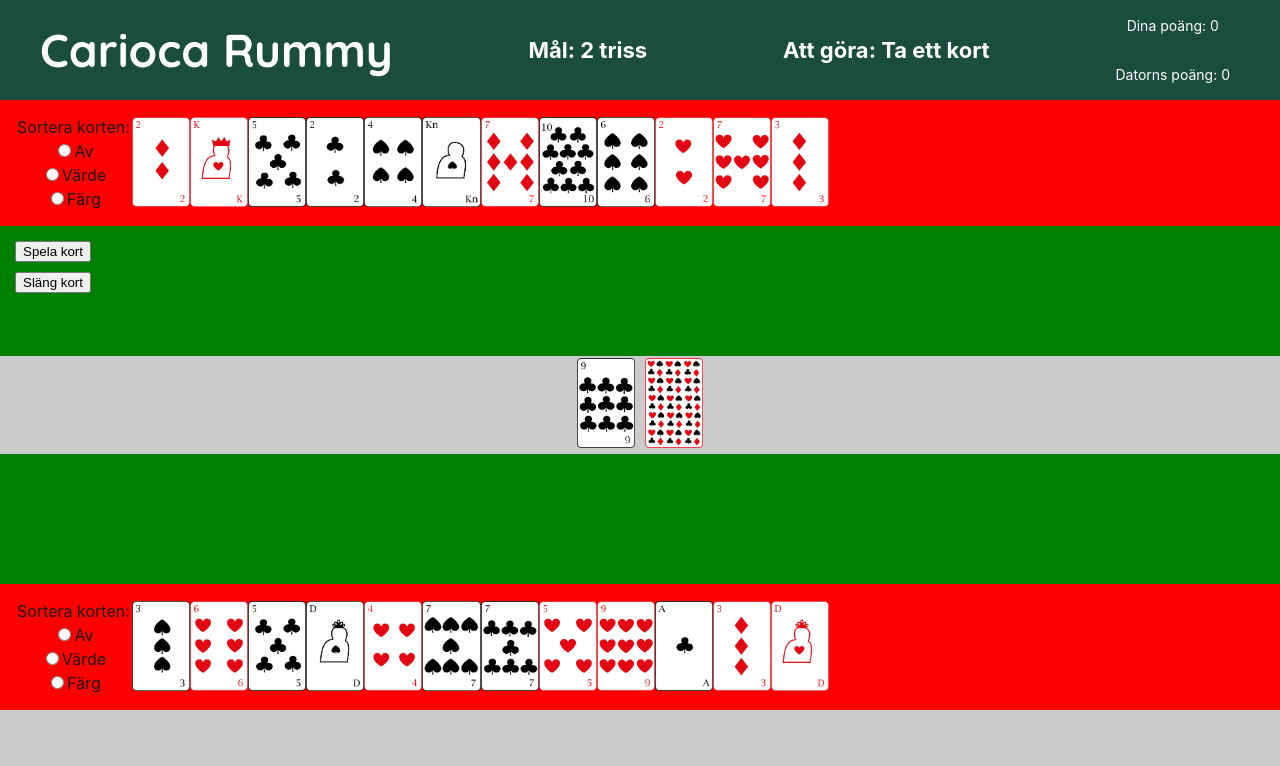
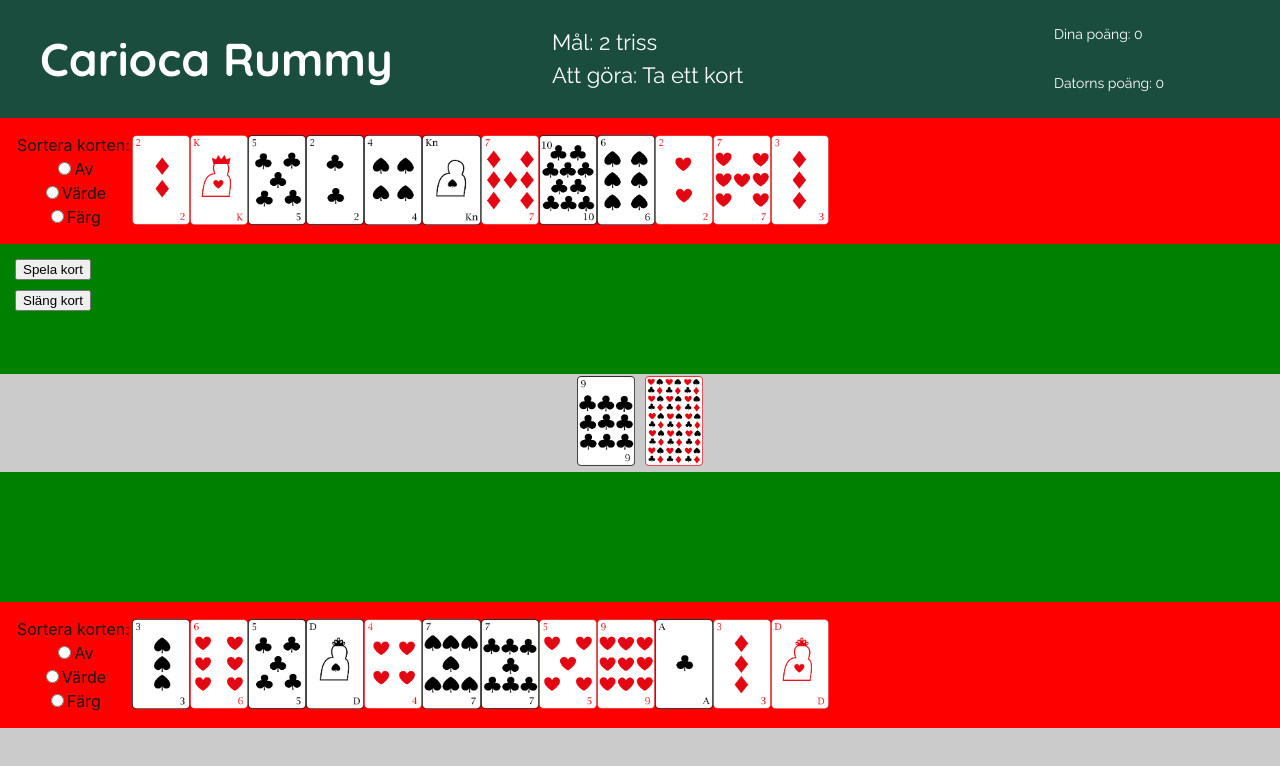
Before and after one commit to Tejpex/carioca-rummy, a React (Vite) app: page / in a window 1280 px wide. Shown: the top 766 px of the page. Built offline with nearby package versions, Linux system fonts and the light colour scheme.

Commit message:
Adjust header-layout

```diff
--- a/index.html
+++ b/index.html
@@ -5,7 +5,7 @@
     <link rel="icon" type="image/svg+xml" href="/vite.svg" />
     <link rel="preconnect" href="https://fonts.googleapis.com">
     <link rel="preconnect" href="https://fonts.gstatic.com" crossorigin>
-    <link href="https://fonts.googleapis.com/css2?family=Quicksand:wght@300..700&display=swap" rel="stylesheet">
+    <link href="https://fonts.googleapis.com/css2?family=Quicksand:wght@300..700&family=Raleway:ital,wght@0,100..900;1,100..900&display=swap" rel="stylesheet">
     <meta name="viewport" content="width=device-width, initial-scale=1.0" />
     <title>Carioca Rummy by Tejpex</title>
   </head>
--- a/src/components/Header.jsx
+++ b/src/components/Header.jsx
@@ -6,9 +6,10 @@ export const Header = () => {
 
   return (
     <HeaderDiv>
-      <Title>Carioca Rummy</Title>
-      <Info>Mål: {contracts[contractNumber].name}</Info>
-      <Info>Att göra: {gameStages[gameStageIndex]}</Info>
+
+        <Title>Carioca Rummy</Title>
+        <Info>Mål: {contracts[contractNumber].name} <br/>Att göra: {gameStages[gameStageIndex]}</Info>
+
       <ScoreDiv>
         <Score>Dina poäng: {player.score}</Score>
         <Score>Datorns poäng: {computer.score}</Score>
@@ -17,39 +18,46 @@ export const Header = () => {
   )
 }
 
-const Title = styled.h1`
-  margin: 0 10px;
-  font-size: 46px;
-  color: white;
-  font-family: "Quicksand", serif;
-  font-optical-sizing: auto;
-  font-weight: 700;
-  font-style: normal;
-`
-
 const Info = styled.h2`
   margin: 0 10px;
   font-size: 22px;
   color: white;
+  font-family: "Raleway", serif;
+  font-weight: 400;
+  font-style: normal;
+  text-align: left;
+  align-self: center;
 `
 
-const Score = styled.p`
-  font-size: 14px;
+
+const HeaderDiv = styled.div`
+  background-color: var(--secondary);
+  width: 100vw;
+  padding: 10px 30px;
+  display: grid;
+  grid-template-columns: 2fr 2fr 1fr;
+`
+
+const Title = styled.h1`
+  margin: 0 10px;
+  text-align: left;
+  font-size: 46px;
   color: white;
+  font-family: "Quicksand", serif;
+  font-weight: 700;
+  font-style: normal;
+  align-self: center;
 `
 
 const ScoreDiv = styled.div`
   display: flex;
   flex-direction: column;
-  margin-right: 80px;
+  align-items: start;
+  align-self: center;
 `
 
-const HeaderDiv = styled.div`
-  background-color: var(--secondary);
-  width: 100vw;
-  height: 80px;
-  padding: 10px 30px;
-  display: flex;
-  align-items: center;
-  justify-content: space-between;
+const Score = styled.p`
+  font-family: "Raleway", serif;
+  font-size: 14px;
+  color: white;
 `
```
